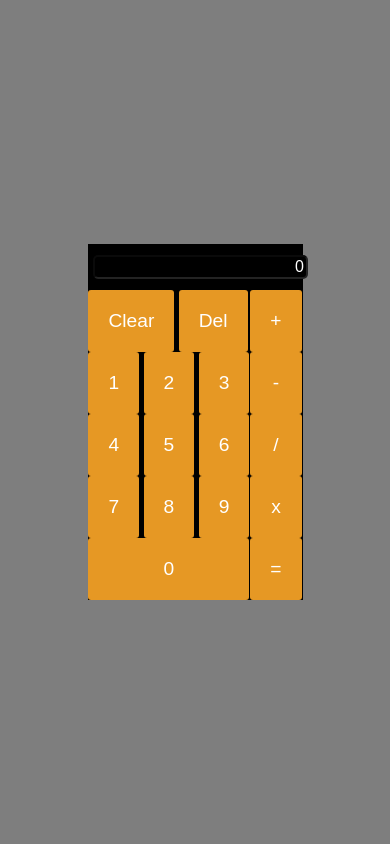
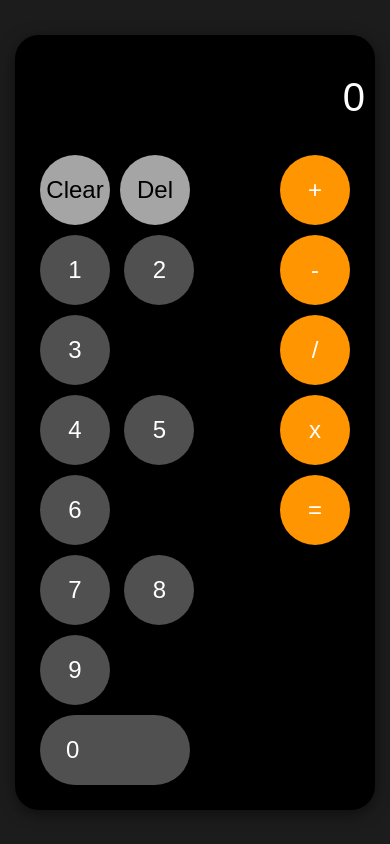
Before and after one commit to matheusturturro/calculadora, a plain HTML site: page javascript/projetocalc/index.html in a window 390 px wide. Drawn offline with Linux system fonts and the light colour scheme.

Commit message:
Improve calculator UI with iPhone-inspired styles

```diff
--- a/javascript/projetocalc/index.css
+++ b/javascript/projetocalc/index.css
@@ -1,7 +1,7 @@
 body {
   margin: 0;
-  background: #7e7e7e;
-  font-family: sans-serif;
+  background: #1c1c1c;
+  font-family: "Helvetica Neue", Arial, sans-serif;
   display: flex;
   justify-content: center;
   align-items: center;
@@ -9,50 +9,75 @@ body {
 }
 
 #container-pai {
-    background: #000000;
-    flex-direction: column;
-    margin: auto;
-    display: flex;
-    justify-content: center;
-    align-items: center;
+  background: #000;
+  padding: 20px;
+  border-radius: 24px;
+  box-shadow: 0 4px 15px rgba(0, 0, 0, 0.5);
+  display: flex;
+  flex-direction: column;
+  width: 320px;
 }
 
-#visor{
-    font-size: 16px;
-    background: #000;
-    color: #fff;
-    text-align: right;
-    border-radius: 5px;
-    margin: 2.5%;
+#visor {
+  margin-bottom: 10px;
+}
+
+#display {
+  width: 100%;
+  padding: 20px 10px;
+  font-size: 2.5rem;
+  background: transparent;
+  color: #fff;
+  border: none;
+  text-align: right;
 }
 
 #botoes {
-    background-color: #000000;
-    display: flex;
-    justify-content: space-between;
-    gap: 1px;
+  display: flex;
+}
+
+#delete,
+#numeros {
+  width: 75%;
+  display: flex;
+  flex-wrap: wrap;
+}
+
+#operadores {
+  width: 25%;
+  display: flex;
+  flex-direction: column;
 }
 
 button {
-  padding: 20px;
-  font-size: 1.2em;
-  color: white;
-  background-color: #e69824;
+  width: 70px;
+  height: 70px;
+  margin: 5px;
+  font-size: 1.5rem;
+  color: #fff;
+  background-color: #505050;
   border: none;
-  box-sizing: border-box;
-  border-radius: 3px
+  border-radius: 50%;
+  cursor: pointer;
+  transition: filter 0.2s;
+}
+
+button:hover {
+  filter: brightness(1.2);
+}
+
+#delete button {
+  background-color: #a5a5a5;
+  color: #000;
+}
+
+#operadores button {
+  background-color: #ff9500;
 }
 
 button.zero {
-    width: 100%;
+  width: calc(70px * 2 + 10px);
+  border-radius: 35px;
+  text-align: left;
+  padding-left: 26px;
 }
-
-#numeros {
-    display: flex;
-    flex-direction: column;
-}
-
-#operadores{
-    display: flex;
-    flex-direction: column;
-}
--- a/javascript/projetocalc/index.html
+++ b/javascript/projetocalc/index.html
@@ -9,7 +9,7 @@
 <body>
 
     <div id="container-pai">
-    <div id="visor"><input type="text" id="visor" value="0" readonly disabled></div>
+    <div id="visor"><input type="text" id="display" value="0" readonly disabled></div>
     <div id="botoes">
         <div id="esquerda">
 
```
